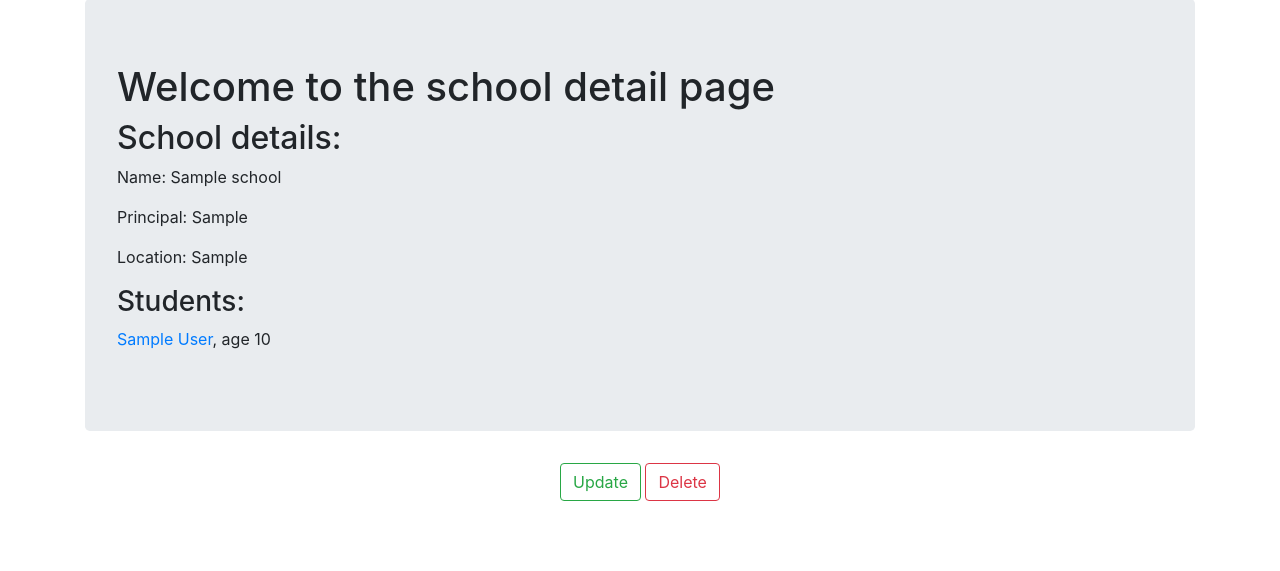
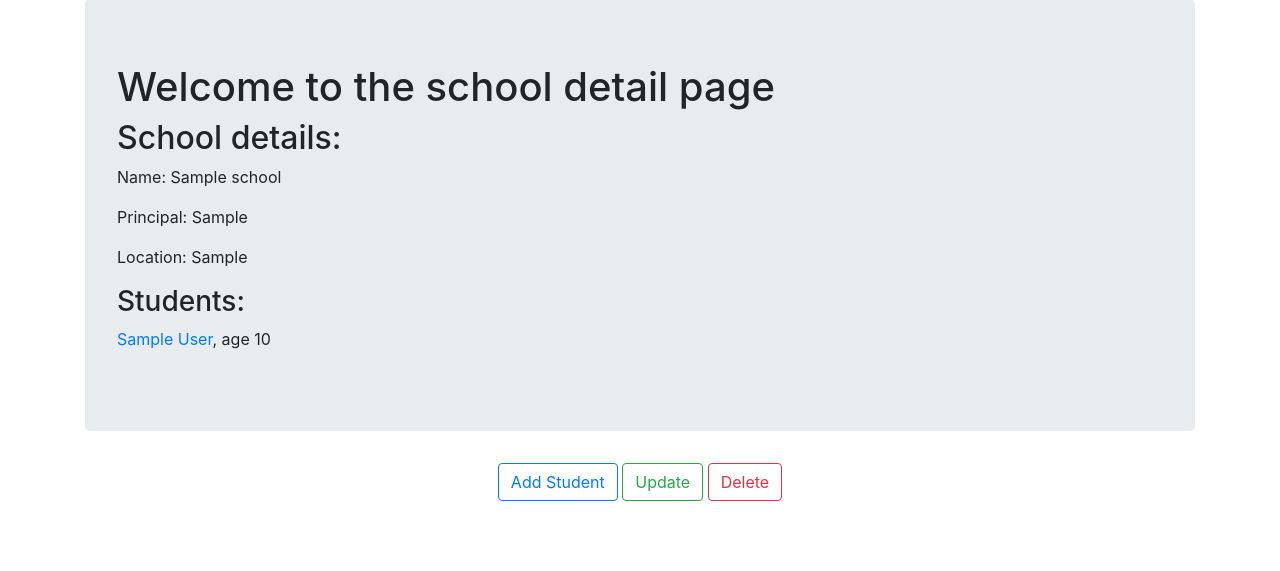
Before and after one commit to JaworskiAleksander/hello_world, a Django app: page /basic_app/1 in a window 1280 px wide. Shown: the part 57-628 px from the top of the page. Run offline with Django 3.2, Linux system fonts and the light colour scheme; tables that the repository leaves empty hold one stand-in row (values such as "Sample post"); some libraries are stand-ins or nearby versions.

Commit message:
added button redirecting to student_create template

```diff
--- a/hello_world_CBV/basic_app/templates/basic_app/school_detail.html
+++ b/hello_world_CBV/basic_app/templates/basic_app/school_detail.html
@@ -14,6 +14,7 @@
 </div>
 <div class="container">
     <p class="text-center">
+        <a href="{% url 'basic_app:student_create' %}" class="btn btn-outline-primary">Add Student</a>
         <a href="{% url 'basic_app:update' pk=school_detail.id %}" class="btn btn-outline-success">Update</a>
         <a href="{% url 'basic_app:delete' pk=school_detail.id %}" class="btn btn-outline-danger">Delete</a>
     </p>
```
